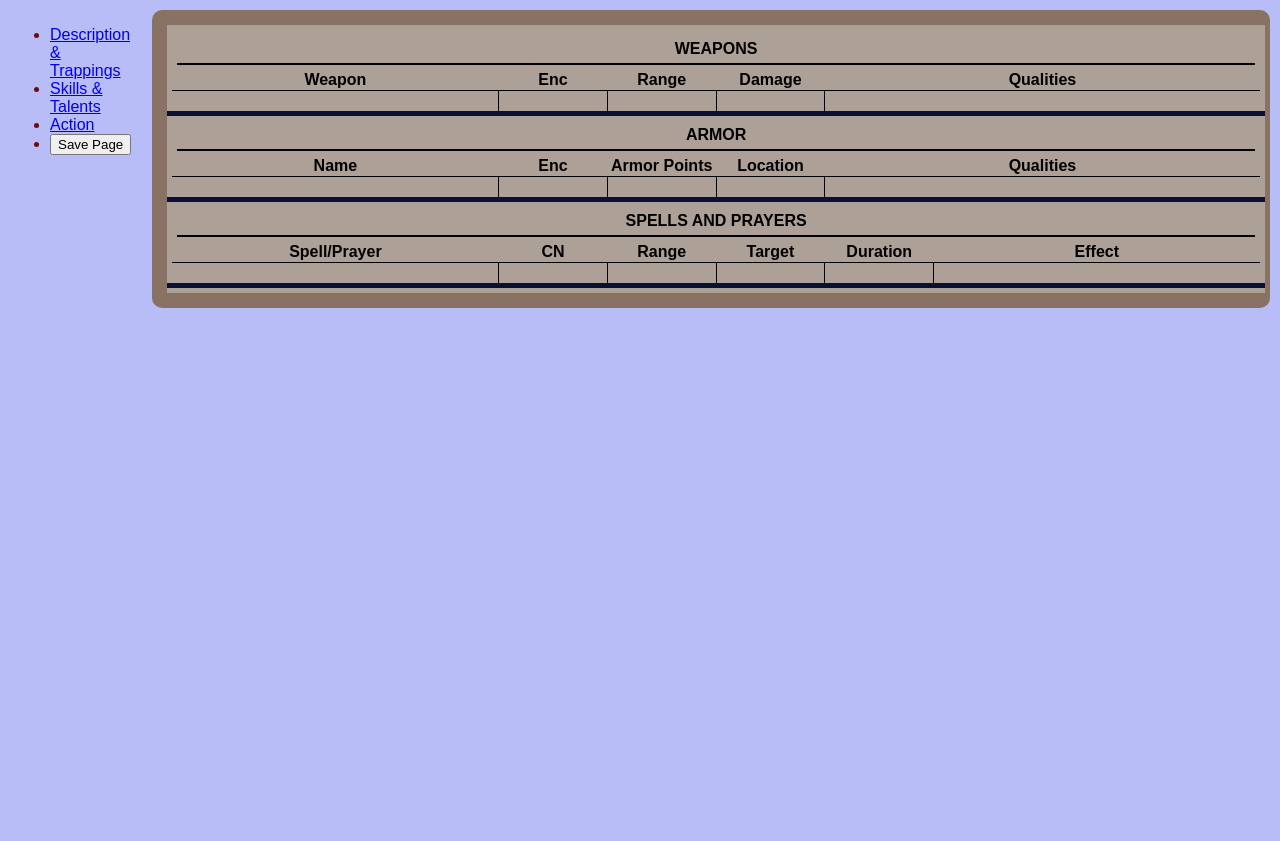
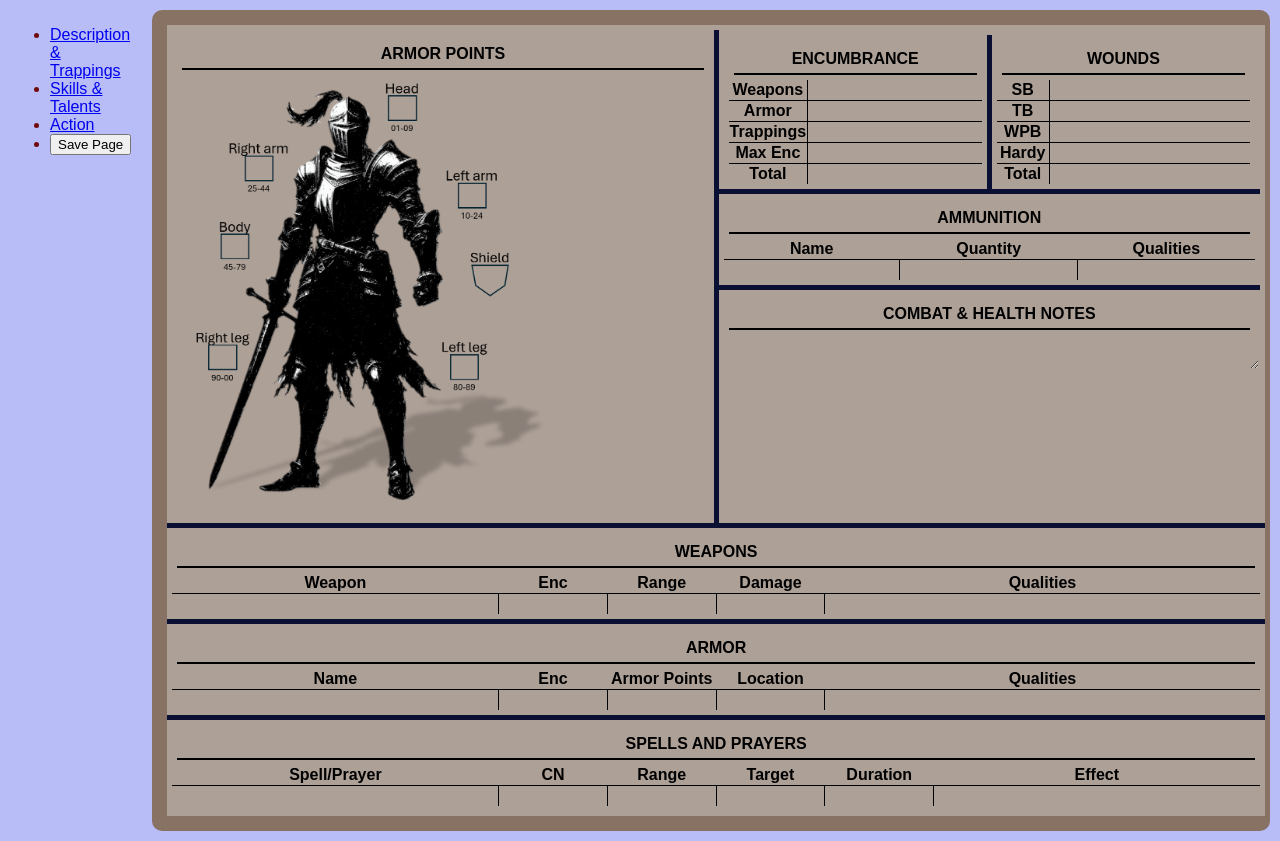
Before and after one commit to JESvane99/RPG_character_sheet, a Flask app: template app/templates/character_battle_page.html in a window 1280 px wide. Before the commit the page ends 308 px from the top, so only its background shows below. Run offline with Flask 3, Linux system fonts and the light colour scheme; the template is opened without the code that fills it, so the values that code supplies are empty.

Commit message:
feat: battle mechanics tables and armor points added. checkup on database compatability

```diff
--- a/app/static/style.css
+++ b/app/static/style.css
@@ -33,6 +33,9 @@ body {
     padding-left: 5px;
     padding-right: 5px;
     border-bottom: 5px solid #0a1033;
+}
+.page-container > div:last-child {
+    border-bottom: none;
 }
 
 img {
@@ -257,7 +260,8 @@ h4.skills-and-talents-header {
 }
 .skills-and-talents-table input,
 .talents-table input,
-.battle-table input {
+.battle-table input,
+.mechanics-table input {
     border: none;
     background: none;
     width: 100%;
@@ -303,13 +307,17 @@ h4.skills-and-talents-header {
     justify-content: space-evenly;
 }
 
-.flex-section div {
+.flex-section > div {
     padding: 5px;
     border-right: 5px solid #0a1033;
 }
-.flex-section div:last-child {
+.flex-section > div:last-child {
     border-right: none;
 }
+.two-block {
+    width: 50%;
+}
+
 
 .battle-table .armor-name {
     width: 30%;
@@ -361,3 +369,39 @@ h4.skills-and-talents-header {
 .battle-table .spell-effect {
     width: 30%;
 }
+
+.mechanics-table {
+    width: 100%;
+    border-collapse: collapse;
+    border-style: hidden;
+}
+
+.mechanics-table td,
+.mechanics-table th {
+    border: 1px solid #000;
+}
+
+.health-notes > textarea {
+    width: 100%;
+    resize: vertical;
+    border: none;
+    background: none;
+}
+.health-notes {
+    padding: 5px;
+    width: 100%;
+    text-align: center;
+}
+
+.battle-container {
+    padding: 5px;
+    width: 100%;
+}
+
+.ap-container {
+    padding: 5px;
+    text-align: center;
+}
+.ap-container img {
+    width: 100%;
+}
--- /dev/null
+++ b/app/templates/battle_page/ammunition.html
@@ -0,0 +1,22 @@
+<div class="battle-container">
+  <h4>AMMUNITION</h4>
+  <table class="battle-table">
+    <tr>
+      <th class="ammo-name">Name</th>
+      <th class="ammo-quantity">Quantity</th>
+      <th class="ammo-qualities">Qualities</th>
+    </tr>
+    {% for item in character.ammunition|sort(attribute="name") %}
+    <tr>
+      <td><input type="text" name="ammo_name_{{ item.id }}" value="{{ item.name }}"></td>
+      <td><input type="number" name="ammo_quantity_{{ item.id }}" value="{{ item.quantity }}"></td>
+      <td><input type="text" name="ammo_qualities_{{ item.id }}" value="{{ item.qualities }}"></td>
+    </tr>
+    {% endfor %}
+    <tr>
+      <td><input type="text" name="ammo_name_new"></td>
+      <td><input type="number" name="ammo_quantity_new"></td>
+      <td><input type="text" name="ammo_qualities_new"></td>
+    </tr>
+  </table>
+</div>
--- /dev/null
+++ b/app/templates/battle_page/enc_wounds.html
@@ -0,0 +1,52 @@
+<div class="flex-section">
+  <div class="two-block">
+    <h4>ENCUMBRANCE</h4>
+    <table class="mechanics-table">
+      <tr>
+        <th>Weapons</th>
+        <td><input type="number"></td>
+      </tr>
+      <tr>
+        <th>Armor</th>
+        <td><input type="number"></td>
+      </tr>
+      <tr>
+        <th>Trappings</th>
+        <td><input type="number"></td>
+      </tr>
+      <tr>
+        <th>Max Enc</th>
+        <td><input type="number"></td>
+      </tr>
+      <tr>
+        <th>Total</th>
+        <td><input type="number"></td>
+      </tr>
+    </table>
+  </div>
+  <div class="two-block">
+    <h4>WOUNDS</h4>
+    <table class="mechanics-table">
+      <tr>
+        <th>SB</th>
+        <td><input type="number"></td>
+      </tr>
+      <tr>
+        <th>TB</th>
+        <td><input type="number"></td>
+      </tr>
+      <tr>
+        <th>WPB</th>
+        <td><input type="number"></td>
+      </tr>
+      <tr>
+        <th>Hardy</th>
+        <td><input type="number"></td>
+      </tr>
+      <tr>
+        <th>Total</th>
+        <td><input type="number"></td>
+      </tr>
+    </table>
+  </div>
+</div>
--- a/app/templates/character_battle_page.html
+++ b/app/templates/character_battle_page.html
@@ -12,6 +12,20 @@
 {% block content %}
 <form action="/{{ character.id }}/sheet-p3" method="post" class="page-form" id="page">
   <div class="page-container">
+    <div class="flex-section">
+      <div class="two-block ap-container">
+        <h4>ARMOR POINTS</h4>
+        <img src="../static/figs/armorpoints.png" alt="armor points figure">
+      </div>
+      <div class="two-block page-container">
+        {% include 'battle_page/enc_wounds.html' %}
+        {% include 'battle_page/ammunition.html' %}
+        <div class="health-notes">
+          <h4>COMBAT & HEALTH NOTES</h4>
+          <textarea name="combat_health_notes" id="combat_health_notes">{{ character.text_fields.health_notes }}</textarea>
+        </div>
+      </div>
+    </div>
     {% include 'battle_page/weapons.html' %}
     {% include 'battle_page/armor.html' %}  <!-- Changed from armour.html to armor.html -->
     {% include 'battle_page/spells_and_prayers.html' %}
```
Also changed, not shown: app/models.py (+10 -0 lines), app/utils.py (+22 -0 lines).
